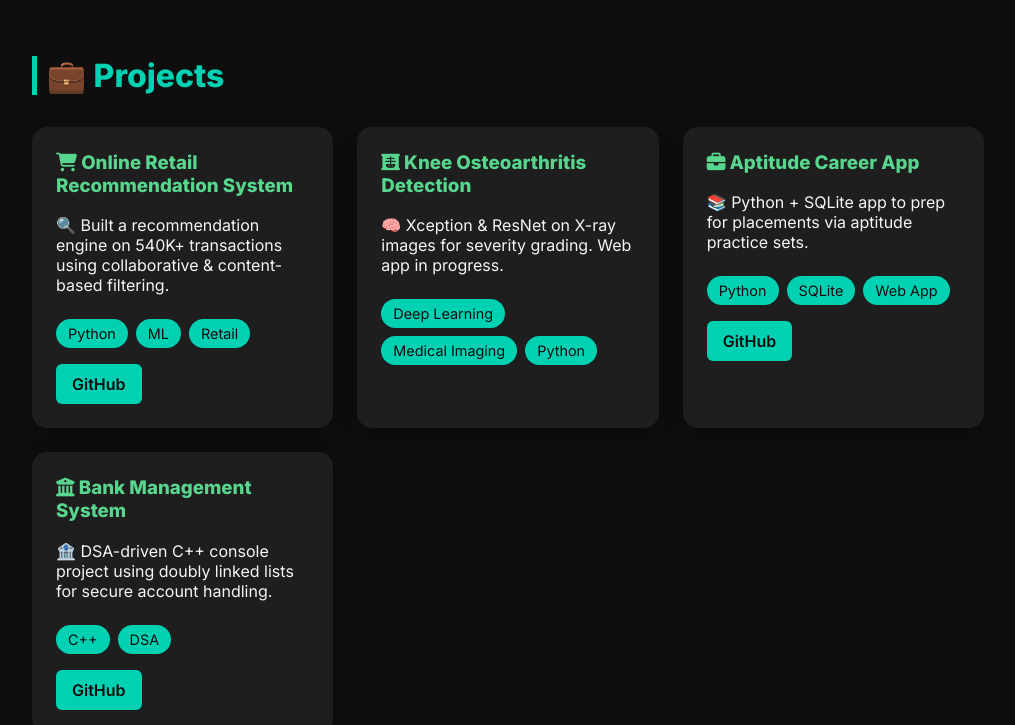
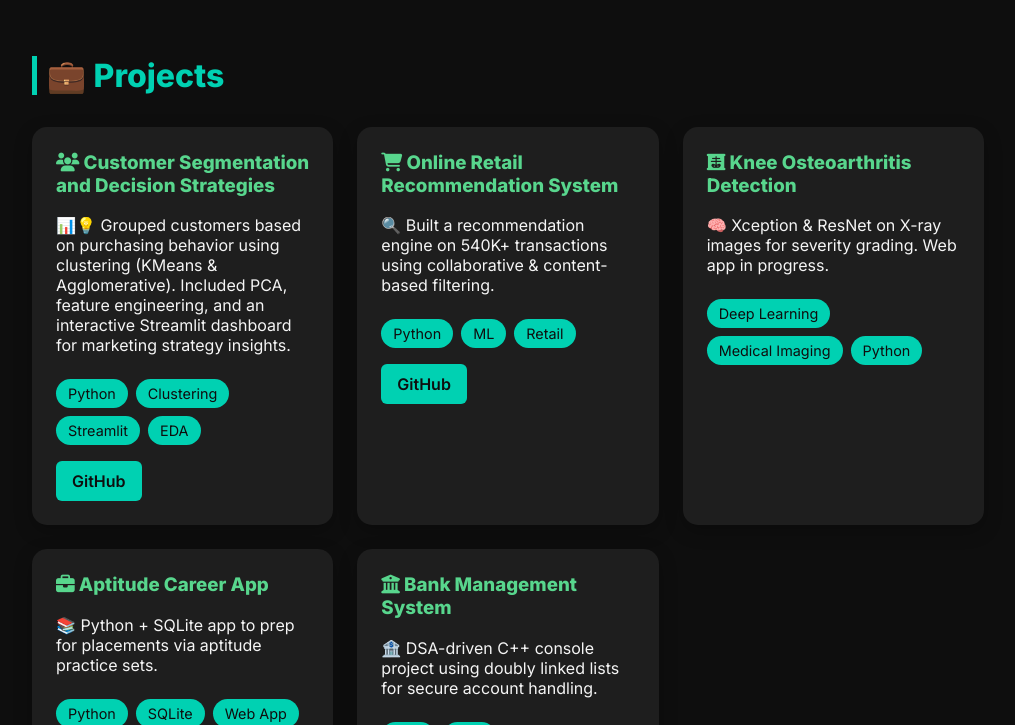
Before and after one commit to Rajath-H-M/RAJATH-H-M.github.io, a plain HTML site: page index.html in a window 1280 px wide. Shown: the part 720-1445 px from the top of the page, without its empty margins (132-1147 px from the left). Drawn offline with Linux system fonts and the light colour scheme.

Commit message:
Update index.html

```diff
--- a/index.html
+++ b/index.html
@@ -339,6 +339,14 @@
     <h2>💼 Projects</h2>
     <div class="grid">
       <div class="card">
+        <h3><i class="fas fa-users"></i> Customer Segmentation and Decision Strategies</h3>
+        <p>📊💡 Grouped customers based on purchasing behavior using clustering (KMeans & Agglomerative). Included PCA, feature engineering, and an interactive Streamlit dashboard for marketing strategy insights.</p>
+        <div class="tags">
+          <span>Python</span><span>Clustering</span><span>Streamlit</span><span>EDA</span>
+        </div>
+        <a class="button" href="https://github.com/Rajath-H-M/customer_segmentation" target="_blank">GitHub</a>
+      </div>
+      <div class="card">
         <h3><i class="fas fa-shopping-cart"></i> Online Retail Recommendation System</h3>
         <p>🔍 Built a recommendation engine on 540K+ transactions using collaborative & content-based filtering.</p>
         <div class="tags">
```
